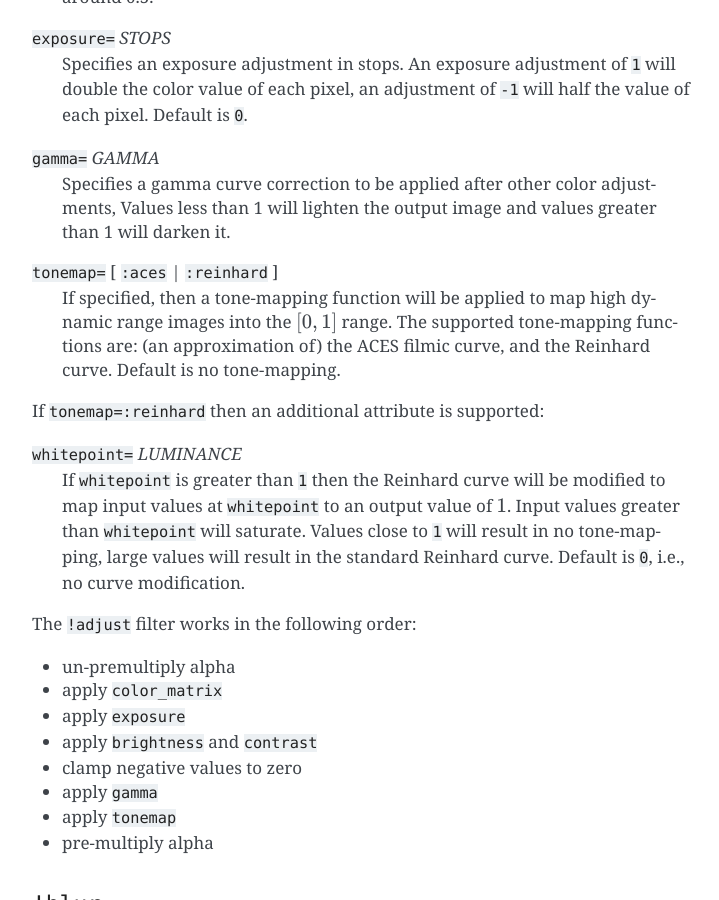
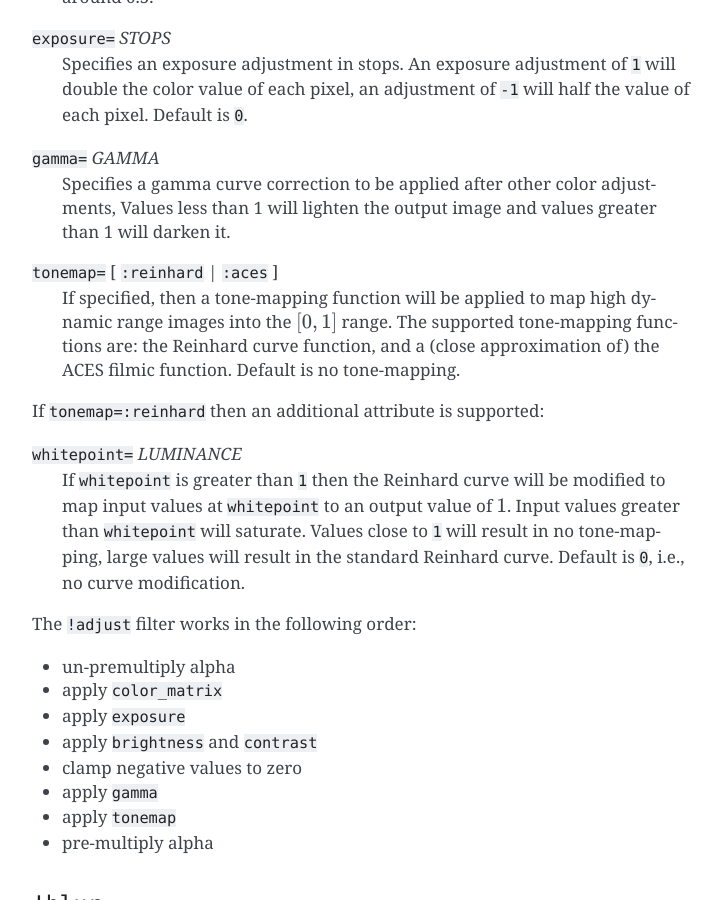
Before and after one commit to jonathanhogg/flitter, a Sphinx documentation site: the page built from docs/windows.md, in a window 1280 px wide and 900 px high, scrolled down 14474 px. Shown: the whole window, without its empty margins (388-1107 px from the left). Built offline with Sphinx 7.4.7, drawn with Linux system fonts in a browser that asks for light colours.

Commit message:
Better ACES tonemapping function
Also, use it in the oklch example as this allows for regression testing
of the visual output, but also because the example just looks better
with ACES tonemapping.

```diff
--- a/docs/windows.md
+++ b/docs/windows.md
@@ -641,11 +641,11 @@ of each pixel. Default is `0`.
 adjustments, Values less than 1 will lighten the output image and values
 greater than 1 will darken it.
 
-`tonemap=` [ `:aces` | `:reinhard` ]
+`tonemap=` [ `:reinhard` | `:aces` ]
 : If specified, then a tone-mapping function will be applied to map high
 dynamic range images into the $[0,1]$ range. The supported tone-mapping
-functions are: (an approximation of) the ACES filmic curve, and the Reinhard
-curve. Default is no tone-mapping.
+functions are: the Reinhard curve function, and a (close approximation of) the
+ACES filmic function. Default is no tone-mapping.
 
 If `tonemap=:reinhard` then an additional attribute is supported:
 
```
Also changed, not shown: 3 other files.
